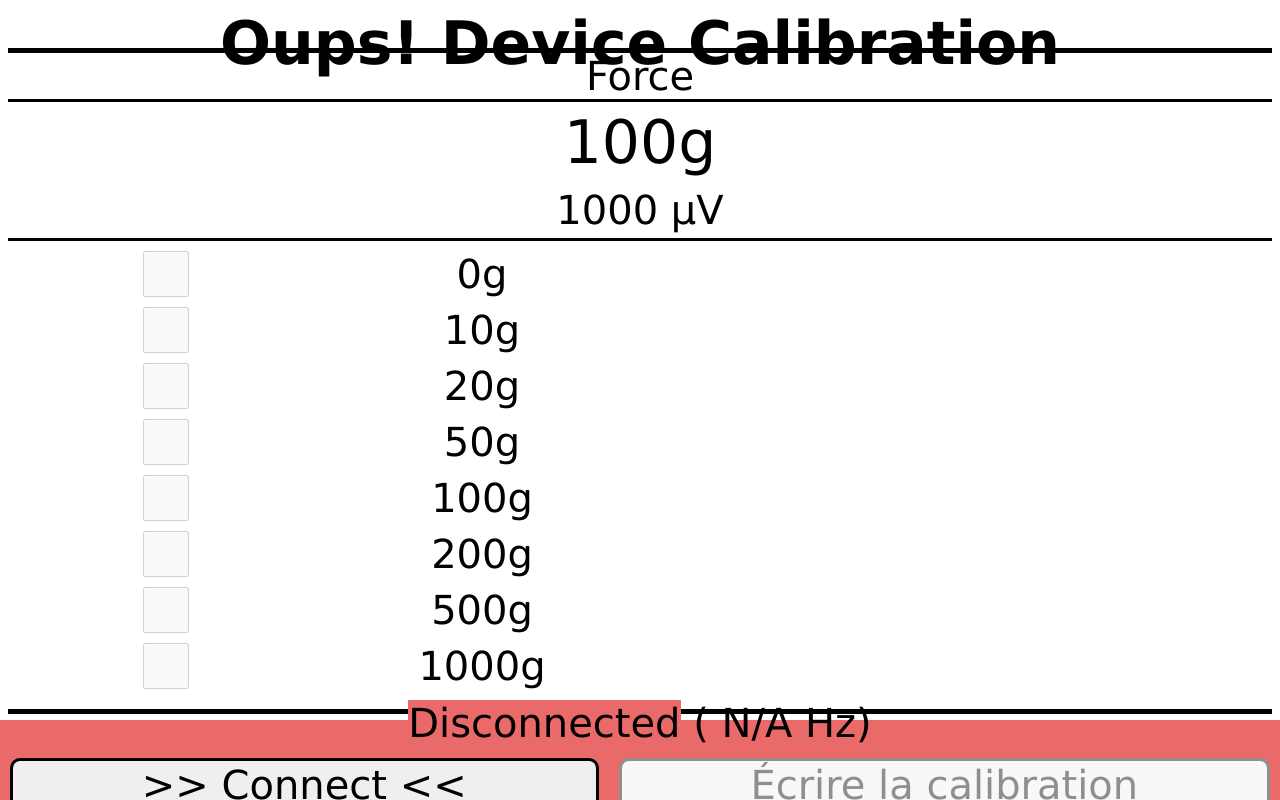
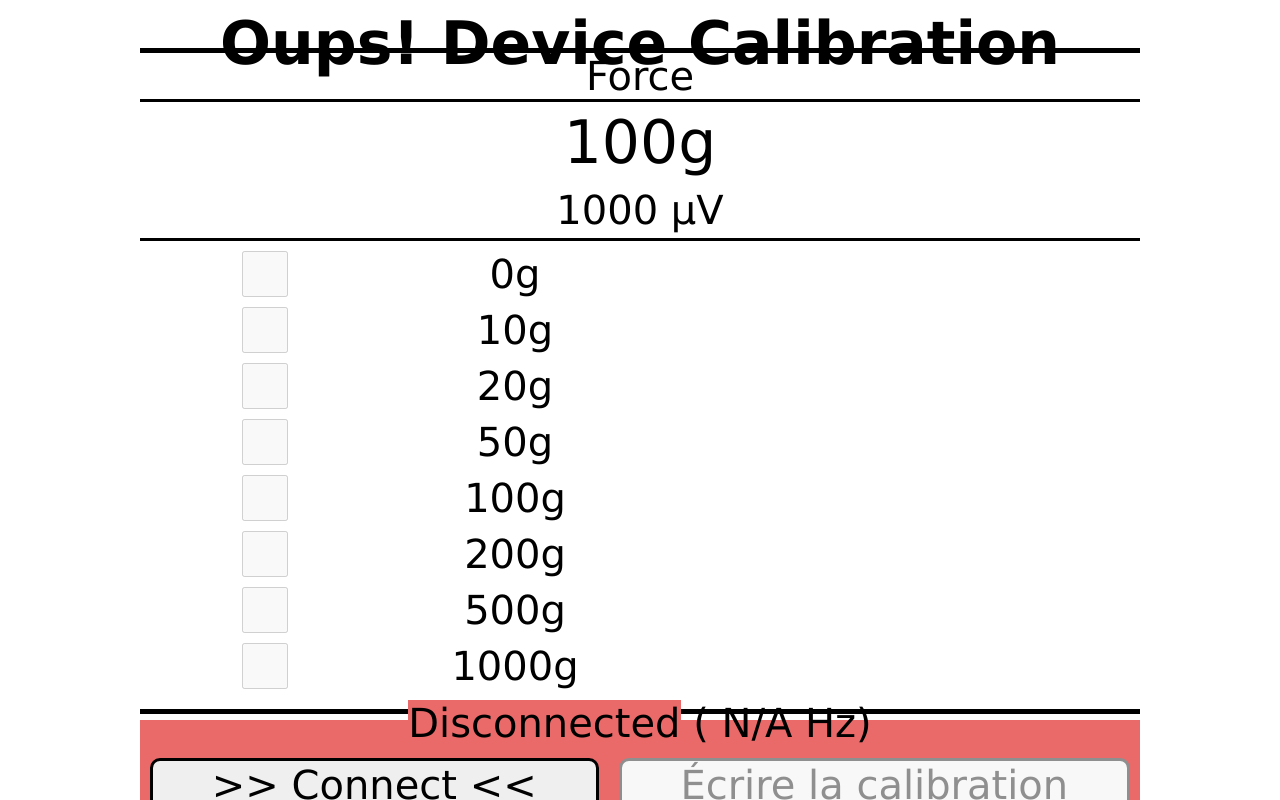
Before and after one commit to udem-dlteam/calib-oups, a plain HTML site: page index.html in a window 1280 px wide. Drawn offline with Linux system fonts and the light colour scheme.

Commit message:
Add max width of 1000px for desktop view

```diff
--- a/style.css
+++ b/style.css
@@ -1,9 +1,13 @@
 body {
   font-family: Verdana;
   font-size: 40px;
+  display: flex;
+  justify-content: center;
 }
 
 .ui {
+  max-width: 1000px;
+  flex: 1;
   display: flex;
   align-items: center;
   flex-direction: column;
@@ -124,6 +128,8 @@ body {
 }
 
 .ui_bottom_bar {
+  max-width: 1000px;
+  flex:1;
   position: fixed;
   display: flex;
   flex-direction: column;
@@ -136,6 +142,7 @@ body {
   background: #f8f8f8;
 }
 .ui_bottom_bar_menu{
+  max-width: 1000px;
   display: flex;
   width: 100%;
   align-content: center;
```
